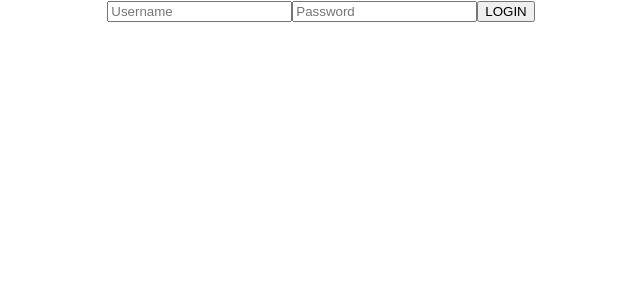
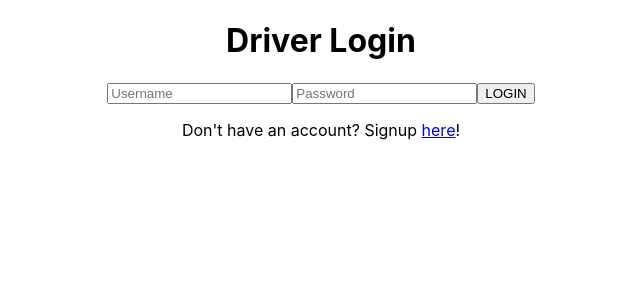
Before and after one commit to rideforlifelambdamarch25/FrontEnd-darrena, a React (Create React App) app in the folder ride-for-life/: page /driver/login in a window 1280 px wide. Shown: the top 300 px of the page, without its empty margins (319-959 px from the left). Built offline with nearby package versions, Linux system fonts and the light colour scheme.

Commit message:
Added a heading

```diff
--- a/ride-for-life/src/components/DriverLogin.js
+++ b/ride-for-life/src/components/DriverLogin.js
@@ -1,5 +1,6 @@
 import React from 'react';
 import { connect } from 'react-redux';
+import { Link } from 'react-router-dom';
 import {driverLogin } from '../actions';
 
 
@@ -31,6 +32,8 @@ class DriverLogin extends React.Component {
     render() {
         console.log('Rendering...')
         return (
+            <div>
+                <h1>Driver Login</h1>
                 <div className="driver-login">
                     <form onSubmit={this.login}>
                         <input
@@ -49,6 +52,8 @@ class DriverLogin extends React.Component {
                         />
                         <button type="submit">LOGIN</button>
                     </form>
+                <p>Don't have an account? Signup <Link to="/driver/register">here</Link>!</p>
+            </div>
         </div>
         )
     }
```
Lines whose indentation alone changed are shown as unchanged.
